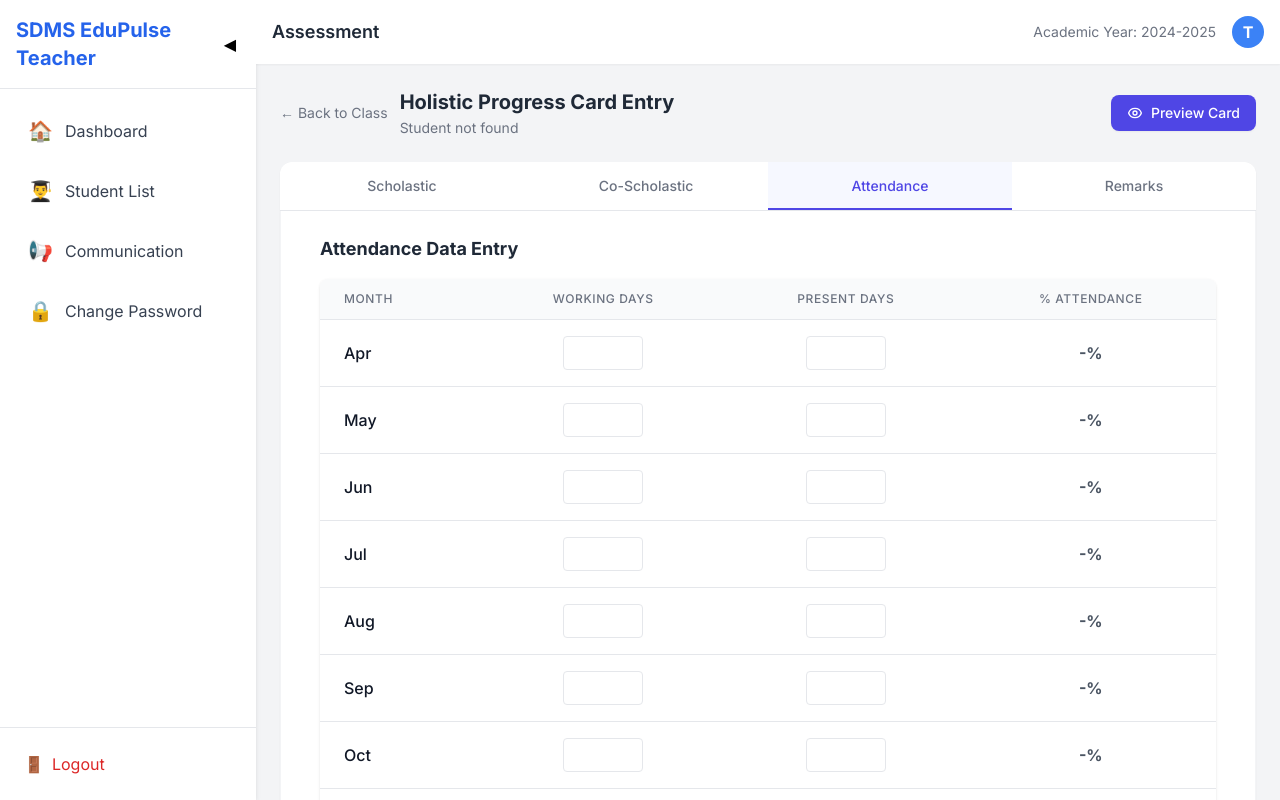
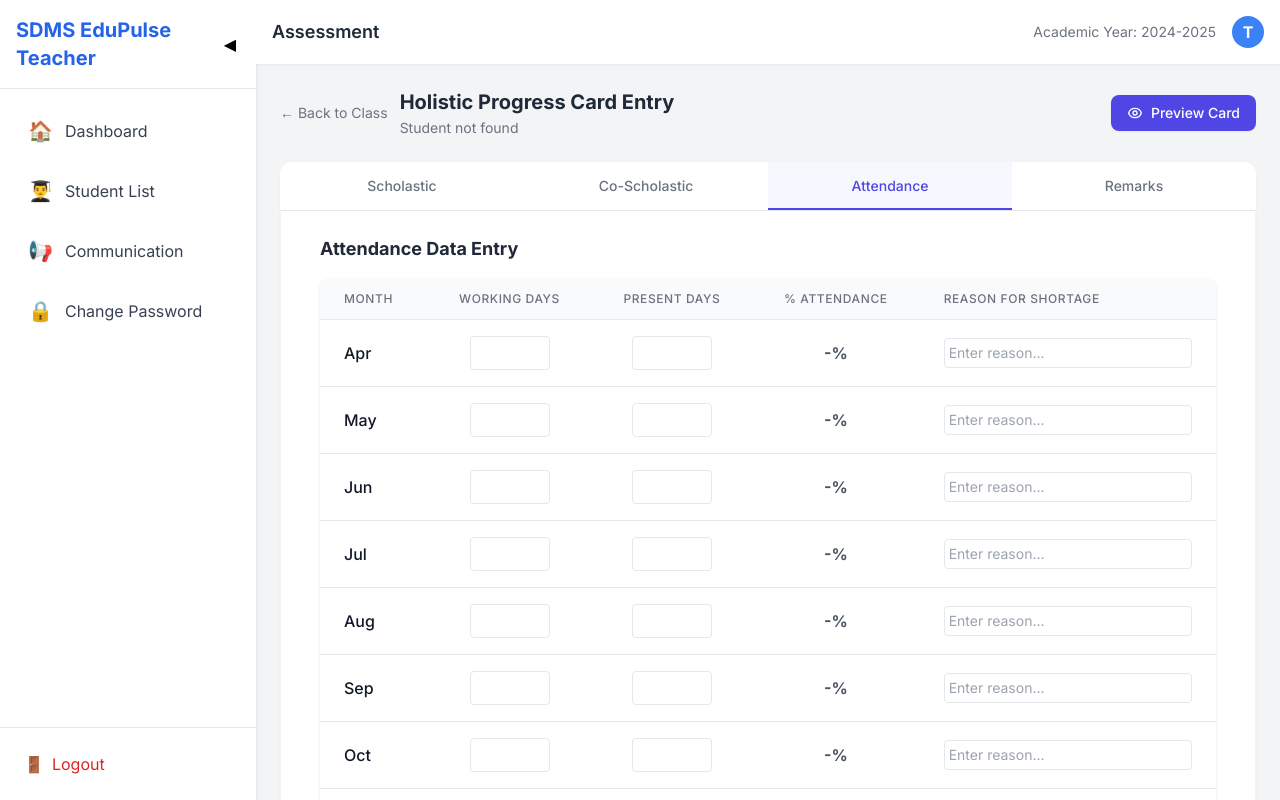
Before and after one commit to RohitRathi4494/Sdmshpc, a Next.js app: page /teacher/attendance/student/1 in a window 1280 px wide. Built offline with nearby package versions, Linux system fonts and the light colour scheme; no server answers; the database is empty; sample sign-in values are in the browser's storage.

Commit message:
Add Reason for Low Attendance tracking feature

```diff
--- a/app/api/teacher/attendance/route.ts
+++ b/app/api/teacher/attendance/route.ts
@@ -9,6 +9,7 @@ const attendanceSchema = z.object({
     working_days: z.number().int().nonnegative(),
     days_present: z.number().int().nonnegative(),
     academic_year_id: z.number().int().positive(),
+    reason_for_low_attendance: z.string().optional().nullable(),
 });
 
 export async function POST(request: Request) {
@@ -33,17 +34,17 @@ export async function POST(request: Request) {
             );
         }
 
-        const { student_id, month_id, working_days, days_present, academic_year_id } = result.data;
+        const { student_id, month_id, working_days, days_present, academic_year_id, reason_for_low_attendance } = result.data;
 
         const query = `
-      INSERT INTO attendance_records (student_id, month_id, working_days, days_present, academic_year_id)
-      VALUES ($1, $2, $3, $4, $5)
+      INSERT INTO attendance_records (student_id, month_id, working_days, days_present, academic_year_id, reason_for_low_attendance)
+      VALUES ($1, $2, $3, $4, $5, $6)
       ON CONFLICT (student_id, month_id, academic_year_id)
-      DO UPDATE SET working_days = EXCLUDED.working_days, days_present = EXCLUDED.days_present
+      DO UPDATE SET working_days = EXCLUDED.working_days, days_present = EXCLUDED.days_present, reason_for_low_attendance = EXCLUDED.reason_for_low_attendance
       RETURNING id
     `;
 
-        const { rows } = await db.query(query, [student_id, month_id, working_days, days_present, academic_year_id]);
+        const { rows } = await db.query(query, [student_id, month_id, working_days, days_present, academic_year_id, reason_for_low_attendance]);
 
         return NextResponse.json({
             success: true,
--- a/app/teacher/(entry)/attendance/student/[studentId]/page.tsx
+++ b/app/teacher/(entry)/attendance/student/[studentId]/page.tsx
@@ -9,6 +9,7 @@ interface AttendanceRecord {
     month_name: string;
     working_days: number;
     days_present: number;
+    reason_for_low_attendance?: string;
 }
 
 const MONTHS = [
@@ -54,14 +55,14 @@ export default function AttendanceEntryPage() {
 
     if (loading) return <div>Loading...</div>;
 
-    const handleChange = async (monthId: number, field: 'working_days' | 'days_present', value: number) => {
+    const handleChange = async (monthId: number, field: 'working_days' | 'days_present' | 'reason_for_low_attendance', value: number | string) => {
         const current = attendance[monthId] || { month_id: monthId, working_days: 0, days_present: 0 };
 
-        // Input Validation: Block invalid entries with an alert
-        if (field === 'days_present' && value > current.working_days) {
+        // Input Validation: Block invalid entries with an alert (only for numeric fields)
+        if (field === 'days_present' && typeof value === 'number' && value > current.working_days) {
             window.alert('Present days cannot be more than working days.');
             return; // Reject the change
-        } else if (field === 'working_days' && value < current.days_present) {
+        } else if (field === 'working_days' && typeof value === 'number' && value < current.days_present) {
             window.alert('Working days cannot be less than the already recorded present days.');
             return; // Reject the change
         }
@@ -76,6 +77,7 @@ export default function AttendanceEntryPage() {
                 month_id: monthId,
                 working_days: updated.working_days,
                 days_present: updated.days_present,
+                reason_for_low_attendance: updated.reason_for_low_attendance || null,
                 academic_year_id: 1
             }, token);
         } catch { }
@@ -93,6 +95,7 @@ export default function AttendanceEntryPage() {
                             <th className="px-6 py-3 text-center text-xs font-medium text-gray-500 uppercase tracking-wider">Working Days</th>
                             <th className="px-6 py-3 text-center text-xs font-medium text-gray-500 uppercase tracking-wider">Present Days</th>
                             <th className="px-6 py-3 text-center text-xs font-medium text-gray-500 uppercase tracking-wider">% Attendance</th>
+                            <th className="px-6 py-3 text-left text-xs font-medium text-gray-500 uppercase tracking-wider">Reason for Shortage</th>
                         </tr>
                     </thead>
                     <tbody className="bg-white divide-y divide-gray-200">
@@ -122,6 +125,15 @@ export default function AttendanceEntryPage() {
                                     <td className="px-6 py-4 text-center font-bold text-gray-600">
                                         {pct}%
                                     </td>
+                                    <td className="px-6 py-4">
+                                        <input
+                                            type="text"
+                                            className="w-full border rounded p-1 text-sm"
+                                            placeholder="Enter reason..."
+                                            value={rec.reason_for_low_attendance || ''}
+                                            onChange={(e) => handleChange(month.id, 'reason_for_low_attendance', e.target.value)}
+                                        />
+                                    </td>
                                 </tr>
                             );
                         })}
--- a/package.json
+++ b/package.json
@@ -23,7 +23,7 @@
     "lucide-react": "^0.378.0",
     "next": "14.2.3",
     "pdf-parse": "^2.4.5",
-    "pg": "^8.11.3",
+    "pg": "^8.19.0",
     "puppeteer-core": "^24.37.2",
     "react": "^18.3.1",
     "react-dom": "^18.3.1",
@@ -38,7 +38,7 @@
     "@types/react": "^18.3.2",
     "@types/react-dom": "^18.3.0",
     "autoprefixer": "^10.4.19",
-    "dotenv": "^17.2.4",
+    "dotenv": "^17.3.1",
     "eslint": "^8.57.0",
     "eslint-config-next": "14.2.3",
     "postcss": "^8.4.38",
```
Also changed, not shown: migrate_attendance_reason.mjs (added, +21 -0 lines), 1 other file (tests, documents, lock files or other folders).
